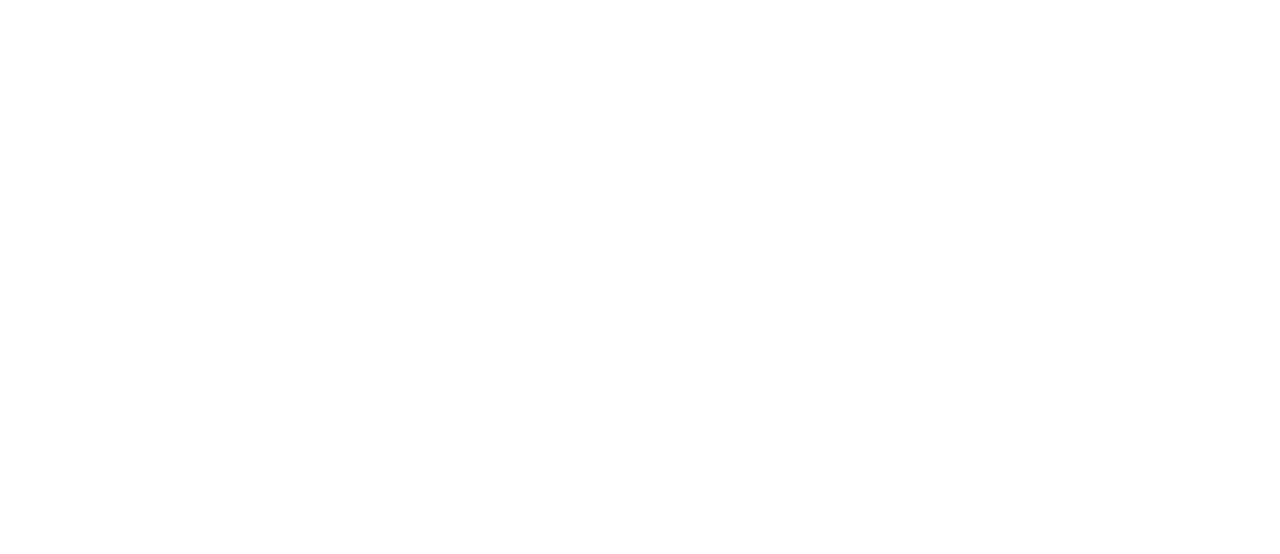
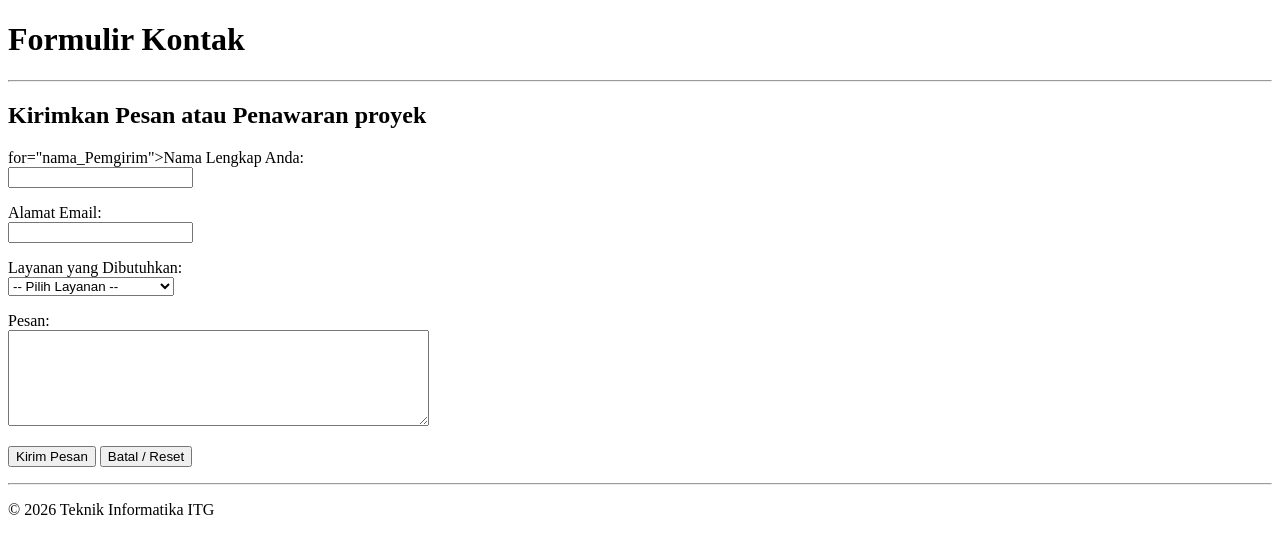
Before and after one commit to 2406106-source/2406106_YusrinaFauziyyah_PraktikumPemrogramanWeb, a plain HTML site: page kontak.html in a window 1280 px wide. Drawn offline with Linux system fonts and the light colour scheme.

Commit message:
add file index & kontak

```diff
--- a/kontak.html
+++ b/kontak.html
@@ -0,0 +1,59 @@
+<!DOCTYPE html>
+<html lang="id">
+    <head>
+    <meta charset="UTF-8">
+    <meta name="viewport" content="width=device-width, initial-scale=1.0">
+    <title> Modul 2 - Form Kontak</title>
+</head>
+<body>
+    <header>
+        <h1>Formulir Kontak</h1>
+
+    <hr>
+
+    <main>
+        <section>
+            <h2>Kirimkan Pesan atau Penawaran proyek</h2>
+            <form>
+                <p>
+                    <label> for="nama_Pemgirim">Nama Lengkap Anda:</label><br>
+                    <input type="text" id="nama_Pengirim" name="nama_Pengirim"
+                </p>
+
+                <p>
+                <label for="email_Pengirim">Alamat Email:</label><br>
+                <input type="email" id="email_Pengirim" name="email_Pengirim">
+                </p>
+
+                <p>
+                    <label for="jenis layanan" name="jenis layanan"> Layanan yang Dibutuhkan:</label><br>
+                    <select id="jenis_layanan" name="jenis_layanan">
+                        <option value="">-- Pilih Layanan --</option>
+                        <option value="web">Pembuatan web</option>
+                        <option value="app">Pengembangan Aplikasi</option>
+                        <option value="other">Lain-lain</option>
+                    </select>
+                </p>
+
+                <p>
+                    <label for="pesan">Pesan:</label><br>
+                    <textarea id="pesan" name="pesan" rows="6" cols="50"></textarea>
+                </p>
+
+                <p>
+                    <button type="submit">Kirim Pesan</button>
+                    <button type="reset">Batal / Reset</button>
+                </p>
+
+            </form>
+        </section>
+    </main>
+
+    <hr>
+
+    <footer>
+        <p> </p>&copy; 2026 Teknik Informatika ITG </p>
+    </footer>
+
+</body>
+</html>
```
Also changed, not shown: index.html (line endings or trailing spaces).
